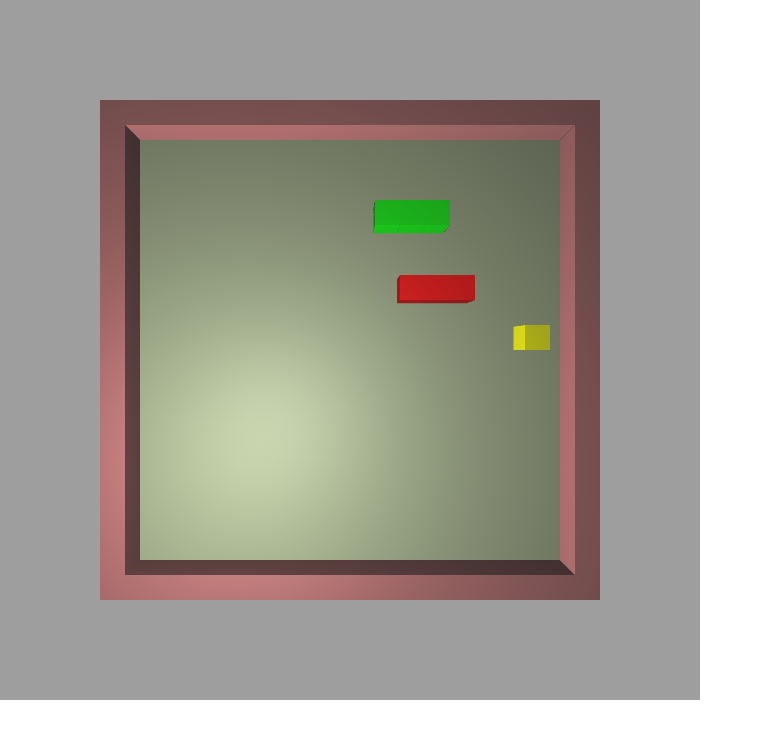
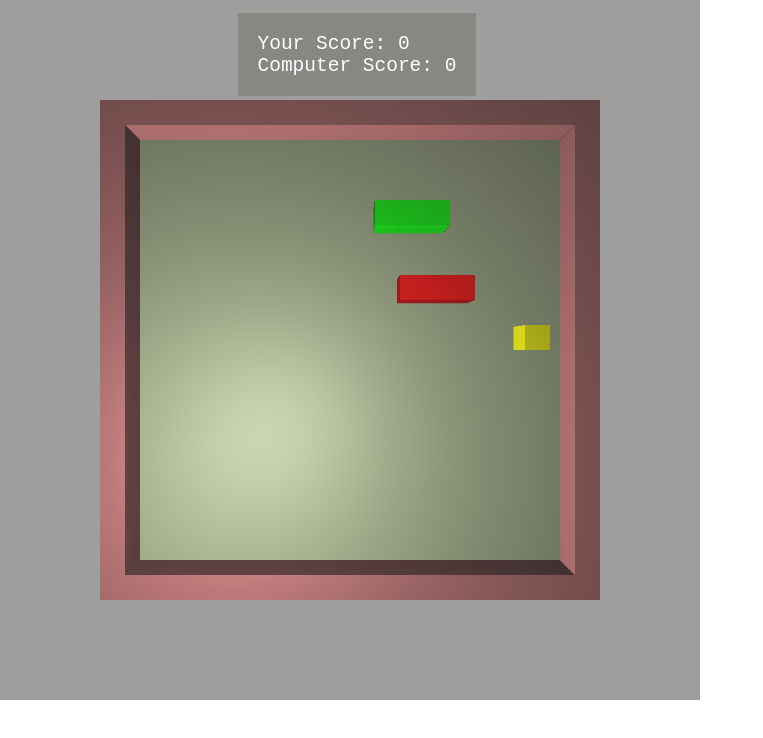
Before and after one commit to tiansss/Snake, a plain HTML site: page index.html in a window 1280 px wide. Shown: the whole page, without its empty margins (0-763 px from the left). Drawn offline with Linux system fonts and the light colour scheme.

Commit message:
add score functionality

```diff
--- a/index.html
+++ b/index.html
@@ -14,5 +14,12 @@
   <body onload="main();">
     <canvas id="myImageCanvas" width="700" height="700"></canvas>
     <canvas id="myWebGLCanvas" width="700" height="700"></canvas>
+    <div class="container">
+      <canvas id="canvas"></canvas>
+      <div id="overlay">
+        <div>Your Score: <span id="point"></span></div>
+        <div>Computer Score: <span id="cpoint"></span></div>
+      </div>
+    </div>
   </body>
 </html>
--- a/rasterize.css
+++ b/rasterize.css
@@ -11,3 +11,17 @@
     top: 0px;
     z-index: 0;
 }
+
+.container {
+    position: relative;
+}
+#overlay {
+    position: absolute;
+    font-size:150%;
+    left: 230px;
+    top: 5px;
+    background-color: rgba(100, 109, 93, 0.438);
+    color: white;
+    font-family: monospace;
+    padding: 1em;
+}
--- a/rasterize.js
+++ b/rasterize.js
@@ -1,4 +1,8 @@
 /* GLOBAL CONSTANTS AND VARIABLES */
+
+
+var point = 0;
+var cpoint = 0;
 var inputTriangles =
 [
     //grass background
@@ -207,8 +211,6 @@ function handleKeyDown(event) {
             break;
     } // end switch
 } // end handleKeyDown
-
-
 
 // read models in, load them into webgl buffers
 function loadModels() {
@@ -575,6 +577,8 @@ function renderModels() {
         gl.drawElements(gl.TRIANGLES,3*triSetSizes[whichTriSet],gl.UNSIGNED_SHORT,0); // render
 
     } // end for each triangle set
+
+
 } // end render model
 
 
@@ -658,9 +662,6 @@ function renderDynamicModels() {
 
 } // end render model
 
-
-/* MAIN -- HERE is where execution begins after window load */
-
 function resetSnake(i){
     function isSnakePosOK(x,y){
         //not on the other snake
@@ -674,6 +675,14 @@ function resetSnake(i){
         return true;
     }
 
+    if (i==0) {
+        point = 0;
+        document.getElementById("point").innerHTML = point;
+    }
+    else {
+        cpoint = 0;
+        document.getElementById("cpoint").innerHTML = cpoint;
+    }
     var x = Math.floor(Math.random()*15)+3;
     var y = Math.floor(Math.random()*18)+1;
     while (!isSnakePosOK(x,y)){
@@ -762,6 +771,14 @@ function snakeMove(i){
 
     //eat food
     if (body[0][0] == foodPos[0] && body[0][1] == foodPos[1]){
+        if (i==0){
+            point=point+10;
+            document.getElementById("point").innerHTML = point;
+        }
+        if (i==1){
+            cpoint = cpoint+10;
+            document.getElementById("cpoint").innerHTML = cpoint;
+        }
         body.push(lastBody);
         resetFood();
     }
@@ -795,6 +812,8 @@ function snakeRandomChangeDirection(){
 
 function main() {
   document.onkeydown = handleKeyDown;
+  document.getElementById("point").innerHTML = point;
+  document.getElementById("cpoint").innerHTML = cpoint;
   setupWebGL();
   loadModels();
   loadDnamicyModels();
```
